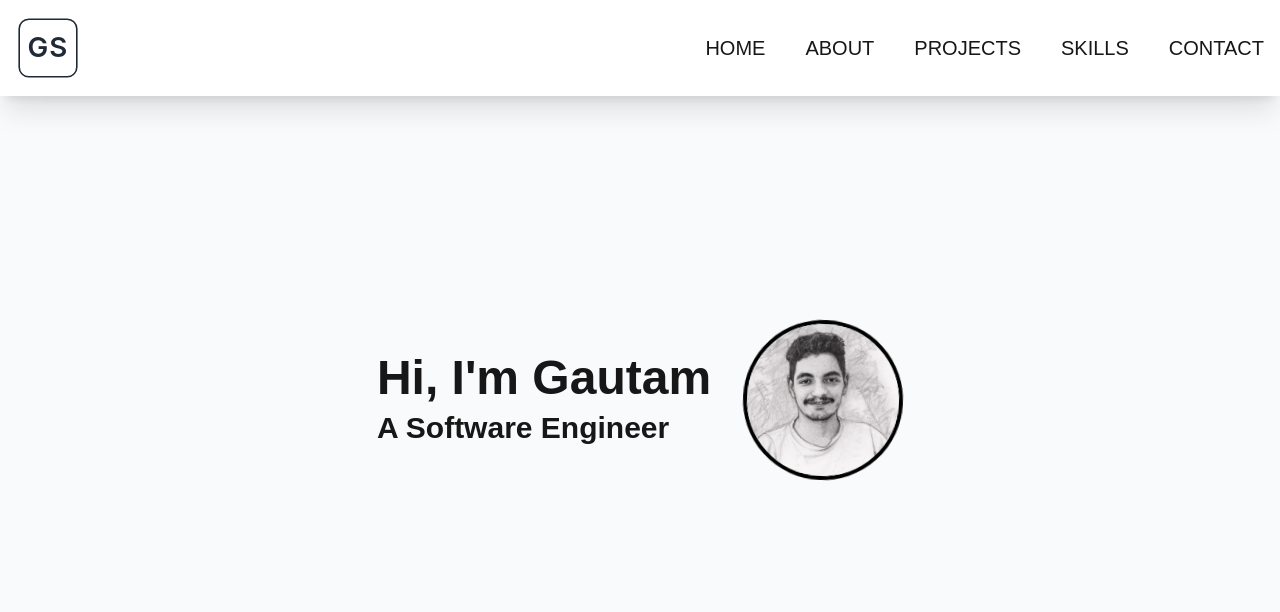
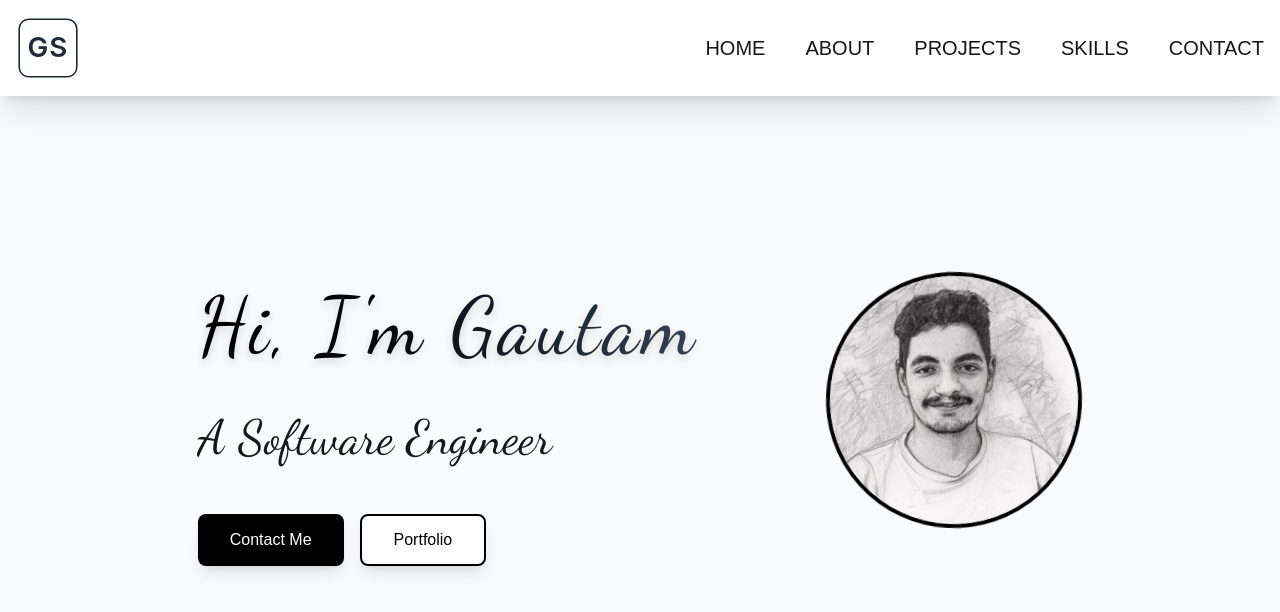
Before and after one commit to igautamsihag/Portfolio, a Next.js app: page / in a window 1280 px wide. Shown: the top 612 px of the page. Built offline with nearby package versions, Linux system fonts and the light colour scheme.

Commit message:
homepage finalised

```diff
--- a/src/components/Homepage.tsx
+++ b/src/components/Homepage.tsx
@@ -1,21 +1,37 @@
 import React from "react";
 import Image from "next/image";
 import profilePhoto from "../../public/profilePhoto.png";
+import { Dancing_Script } from "next/font/google";
+
+const dancing = Dancing_Script({
+  subsets: ["latin"],
+  weight: "400",
+});
 
 const Homepage = () => {
   return (
-    <div className="flex flex-col-reverse sm:flex-row justify-center items-center h-screen bg-gray-50 space-y-4 sm:space-y-0 sm:space-x-8">
+    <div className="flex flex-col-reverse sm:flex-row justify-center items-center h-screen bg-gray-50 sm:space-x-12 md:space-x-16 lg:space-x-24 xl:space-x-32 space-y-4 sm:space-y-0 px-4">
 
-      <div className="text-center space-y-2 sm:text-left">
-        <h1 className="text-4xl sm:text-5xl font-bold animate-drop-bounce">
+      <div className="text-center sm:text-left space-y-2 sm:space-y-4 mt-8">
+        <h1 className={`${dancing.className} font-bold animate-drop-bounce text-[2.5rem] sm:text-[3.5rem] md:text-[4.5rem] lg:text-[5rem] tracking-wider drop-shadow-lg bg-clip-text text-transparent bg-gradient-to-r from-black to-gray-700`}>
           Hi, I&apos;m Gautam
         </h1>
-        <h1 className="text-2xl sm:text-3xl font-semibold">
+        <h1 className={`${dancing.className} font-semibold text-[1.5rem] sm:text-[2rem] md:text-[2.5rem] lg:text-[3rem]`}>
           A Software Engineer
         </h1>
+        <div className="flex flex-col sm:flex-row sm:space-x-4 space-y-4 sm:space-y-0 mt-10 justify-center sm:justify-start">
+          <button className="px-8 py-3 bg-black text-white rounded-lg shadow-lg
+                     hover:bg-gray-800 hover:scale-105 transition transform duration-300 ease-in-out">
+            Contact Me
+          </button>
+          <button className="px-8 py-3 bg-white text-black border-2 border-black rounded-lg shadow-lg
+                     hover:bg-gray-100 hover:scale-105 transition transform duration-300 ease-in-out">
+            Portfolio
+          </button>
+        </div>
       </div>
 
-      <div className="w-40 h-40 rounded-full overflow-hidden border-4 border-black rotate-3 mb-4 sm:mb-0 -mt-16 sm:mt-0">
+      <div className="rounded-full overflow-hidden border-4 border-black rotate-3 w-36 h-36 sm:w-48 sm:h-48 md:w-56 md:h-56 lg:w-64 lg:h-64 mt-26 sm:mt-0">
         <Image
           src={profilePhoto}
           alt="Gautam Sihag"
--- a/src/components/Navbar.tsx
+++ b/src/components/Navbar.tsx
@@ -22,11 +22,11 @@ const Navbar = ({ menuOpen, setMenuOpen }: NavbarProps) => {
                     </Link>
                     <div className="hidden sm:flex">
                         <ul className="hidden sm:flex gap-10">
-                            <li className="uppercase hover:border-b text-xl">Home</li>
-                            <li className="uppercase hover:border-b text-xl">About</li>
-                            <li className="uppercase hover:border-b text-xl">Projects</li>
-                            <li className="uppercase hover:border-b text-xl">Skills</li>
-                            <li className="uppercase hover:border-b text-xl">Contact</li>
+                            <li className="uppercase hover:border-b text-xl cursor-pointer">Home</li>
+                            <li className="uppercase hover:border-b text-xl cursor-pointer">About</li>
+                            <li className="uppercase hover:border-b text-xl cursor-pointer">Projects</li>
+                            <li className="uppercase hover:border-b text-xl cursor-pointer">Skills</li>
+                            <li className="uppercase hover:border-b text-xl cursor-pointer">Contact</li>
                         </ul>
                     </div>
                     <div onClick={handleMenu} className="sm:hidden cursor-pointer pl-24">
@@ -56,27 +56,27 @@ const Navbar = ({ menuOpen, setMenuOpen }: NavbarProps) => {
 
                 <div className="flex-col py-4">
                     <ul>
-                        <li onClick={()=> setMenuOpen(false)} className="py-4 cursor-pointer">
+                        <li onClick={()=> setMenuOpen(false)} className="py-4 cursor-pointer uppercase hover:border-b">
                             Home
                         </li>
-                        <li onClick={()=> setMenuOpen(false)} className="py-4 cursor-pointer">
+                        <li onClick={()=> setMenuOpen(false)} className="py-4 cursor-pointer uppercase hover:border-b">
                             About
                         </li>
-                        <li onClick={()=> setMenuOpen(false)} className="py-4 cursor-pointer">
+                        <li onClick={()=> setMenuOpen(false)} className="py-4 cursor-pointer uppercase hover:border-b">
                             Projects
                         </li>
-                        <li onClick={()=> setMenuOpen(false)} className="py-4 cursor-pointer">
+                        <li onClick={()=> setMenuOpen(false)} className="py-4 cursor-pointer uppercase hover:border-b">
                             Skills
                         </li>
-                        <li onClick={()=> setMenuOpen(false)} className="py-4 cursor-pointer">
+                        <li onClick={()=> setMenuOpen(false)} className="py-4 cursor-pointer uppercase hover:border-b">
                             Contact
                         </li>
                     </ul>
                 </div>
                 <div className="flex flex-row justify-around pt-10 items-center">
-                    <AiOutlineGithub size={30} className="cursor-pinter" />
-                    <AiOutlineLinkedin size={30} className="cursor-pinter" />
-                    <AiOutlineMail size={30} className="cursor-pinter" />
+                    <AiOutlineGithub size={30} className="cursor-pointer" />
+                    <AiOutlineLinkedin size={30} className="cursor-pointer" />
+                    <AiOutlineMail size={30} className="cursor-pointer" />
                 </div>
                 </div>
 
--- a/src/pages/_app.tsx
+++ b/src/pages/_app.tsx
@@ -1,6 +1,5 @@
 import "@/styles/globals.css";
 import type { AppProps } from "next/app";
-
 export default function App({ Component, pageProps }: AppProps) {
   return <Component {...pageProps} />;
 }
--- a/src/styles/globals.css
+++ b/src/styles/globals.css
@@ -1,4 +1,5 @@
 @import "tailwindcss";
+@import url('https://fonts.googleapis.com/css2?family=Dancing+Script&display=swap');
 
 :root {
   --background: #ffffff;
@@ -27,7 +28,7 @@ body {
 
 @keyframes dropBounce {
   0% {
-    transform: translateY(-150px);
+    transform: translateY(-100px);
     opacity: 0;
   }
   60% {
@@ -45,3 +46,7 @@ body {
 .animate-drop-bounce {
   animation: dropBounce 0.6s ease-out forwards;
 }
+
+.font-dancing {
+  font-family: 'Dancing Script', cursive;
+}
```
